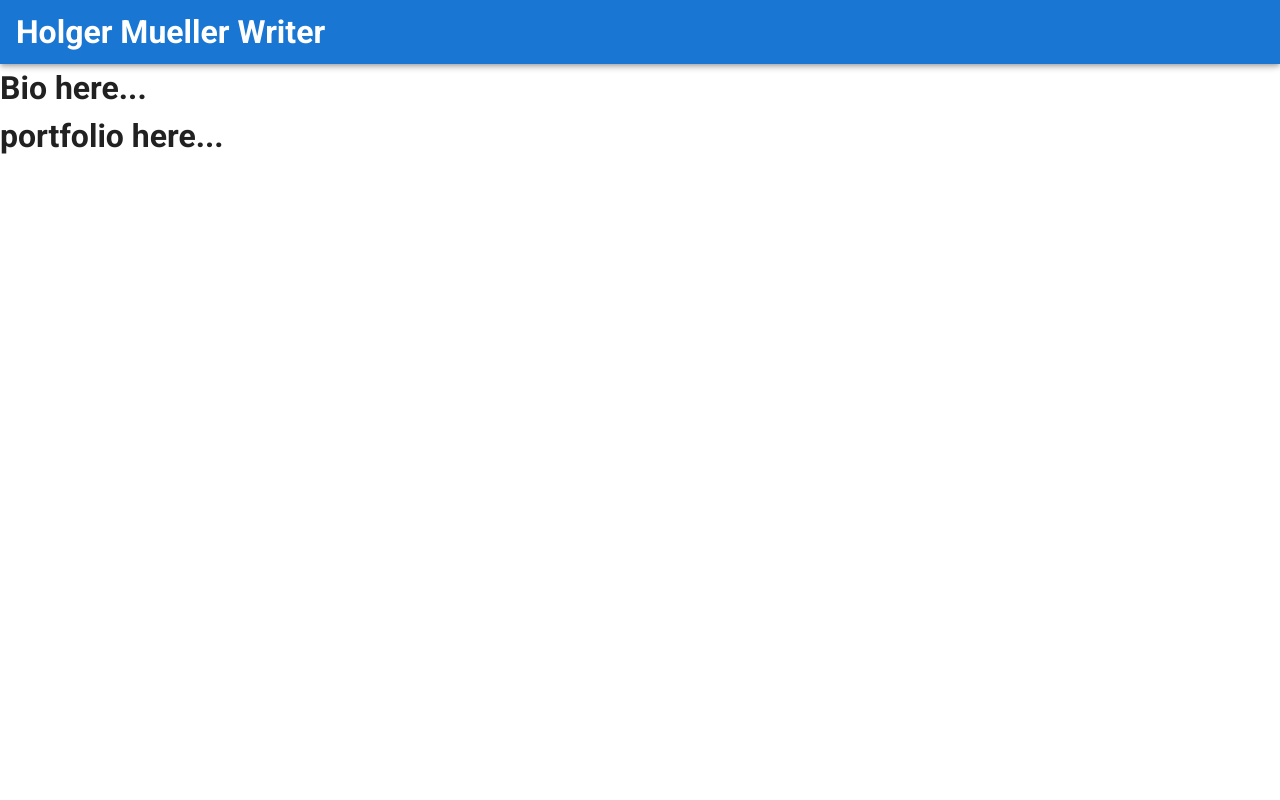
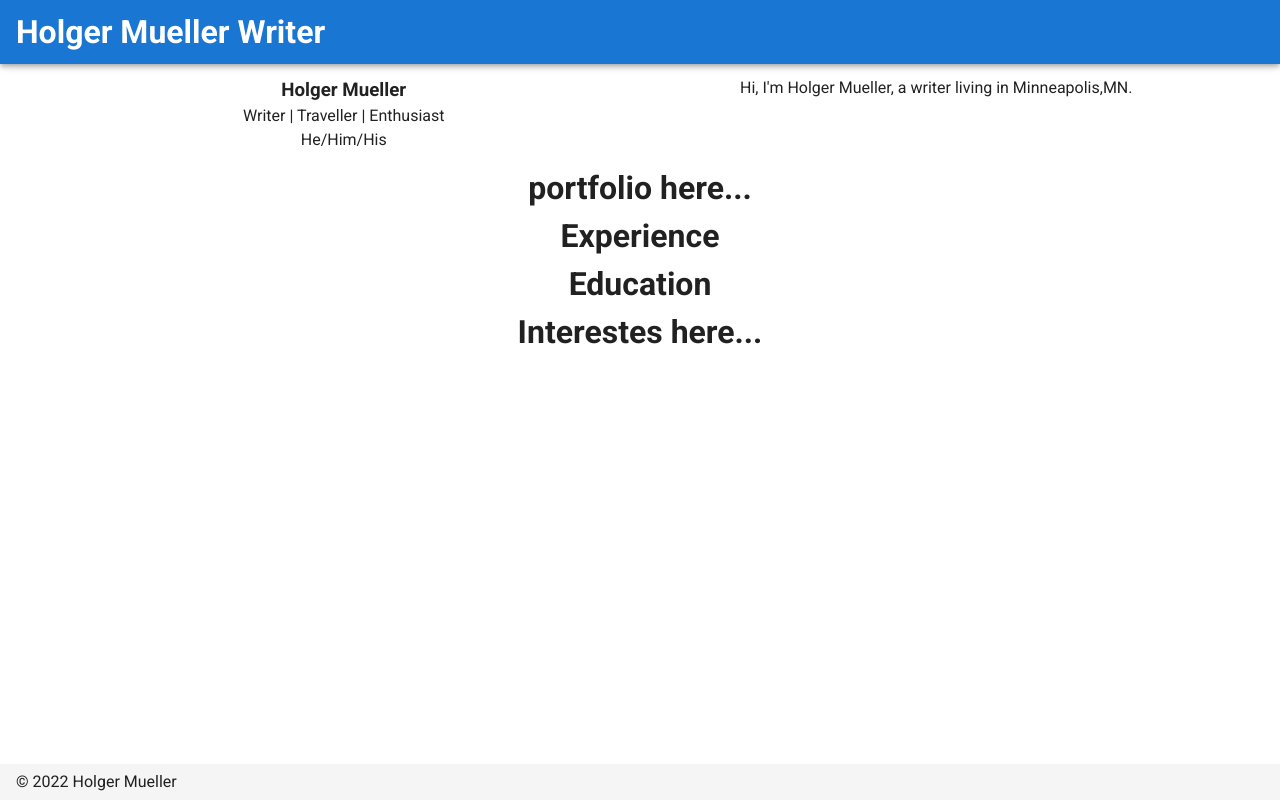
Before and after one commit to Holgermueller/HolgerMuellerWriter, a Vue app: page / in a window 1280 px wide. Built offline with nearby package versions, Linux system fonts and the light colour scheme.

Commit message:
basic layout

```diff
--- a/public/index.html
+++ b/public/index.html
@@ -1,17 +1,28 @@
 <!DOCTYPE html>
 <html lang="en">
   <head>
-    <meta charset="utf-8">
-    <meta http-equiv="X-UA-Compatible" content="IE=edge">
-    <meta name="viewport" content="width=device-width,initial-scale=1.0">
-    <link rel="icon" href="<%= BASE_URL %>favicon.ico">
-    <title><%= htmlWebpackPlugin.options.title %></title>
-    <link rel="stylesheet" href="https://fonts.googleapis.com/css?family=Roboto:100,300,400,500,700,900">
-    <link rel="stylesheet" href="https://cdn.jsdelivr.net/npm/@mdi/font@latest/css/materialdesignicons.min.css">
+    <meta charset="utf-8" />
+    <meta http-equiv="X-UA-Compatible" content="IE=edge" />
+    <meta name="viewport" content="width=device-width,initial-scale=1.0" />
+    <link rel="icon" href="<%= BASE_URL %>favicon.ico" />
+    <!-- <title><%= htmlWebpackPlugin.options.title %></title> -->
+    <title>Holger Mueller - Writer</title>
+    <link
+      rel="stylesheet"
+      href="https://fonts.googleapis.com/css?family=Roboto:100,300,400,500,700,900"
+    />
+    <link
+      rel="stylesheet"
+      href="https://cdn.jsdelivr.net/npm/@mdi/font@latest/css/materialdesignicons.min.css"
+    />
   </head>
   <body>
     <noscript>
-      <strong>We're sorry but <%= htmlWebpackPlugin.options.title %> doesn't work properly without JavaScript enabled. Please enable it to continue.</strong>
+      <strong
+        >We're sorry but <%= htmlWebpackPlugin.options.title %> doesn't work
+        properly without JavaScript enabled. Please enable it to
+        continue.</strong
+      >
     </noscript>
     <div id="app"></div>
     <!-- built files will be auto injected -->
--- a/src/App.vue
+++ b/src/App.vue
@@ -10,13 +10,21 @@
     <v-main>
       <Bio />
       <Portfolio />
+      <Experience />
+      <Education />
+      <Interests />
     </v-main>
+
+    <v-footer>&copy; 2022 Holger Mueller</v-footer>
   </v-app>
 </template>
 
 <script>
 import Bio from "./components/Bio.vue";
 import Portfolio from "./components/Portfolio.vue";
+import Experience from "./components/Experience.vue";
+import Education from "./components/Education.vue";
+import Interests from "./components/Interests.vue";
 
 export default {
   name: "App",
@@ -24,6 +32,9 @@ export default {
   components: {
     Bio,
     Portfolio,
+    Experience,
+    Education,
+    Interests,
   },
 
   data() {
@@ -33,3 +44,9 @@ export default {
   methods: {},
 };
 </script>
+
+<style scoped>
+.v-main {
+  text-align: center;
+}
+</style>
--- a/src/components/Bio.vue
+++ b/src/components/Bio.vue
@@ -1,5 +1,18 @@
 <template>
   <div>
-    <h1>Bio here...</h1>
+    <v-container>
+      <v-row>
+        <v-col>
+          <div>
+            <h3>Holger Mueller</h3>
+          </div>
+          <div>Writer | Traveller | Enthusiast</div>
+          <div>He/Him/His</div>
+        </v-col>
+        <v-col>
+          <p>Hi, I'm Holger Mueller, a writer living in Minneapolis,MN.</p>
+        </v-col>
+      </v-row>
+    </v-container>
   </div>
 </template>
--- /dev/null
+++ b/src/components/Education.vue
@@ -0,0 +1,5 @@
+<template>
+  <div>
+    <h1>Education</h1>
+  </div>
+</template>
--- /dev/null
+++ b/src/components/Experience.vue
@@ -0,0 +1,5 @@
+<template>
+  <div>
+    <h1>Experience</h1>
+  </div>
+</template>
--- /dev/null
+++ b/src/components/Interests.vue
@@ -0,0 +1,5 @@
+<template>
+  <div>
+    <h1>Interestes here...</h1>
+  </div>
+</template>
--- a/src/store/index.js
+++ b/src/store/index.js
@@ -1,6 +1,5 @@
 import Vue from "vue";
 import Vuex from "vuex";
-
 import users from "./users";
 
 Vue.use(Vuex);
```
